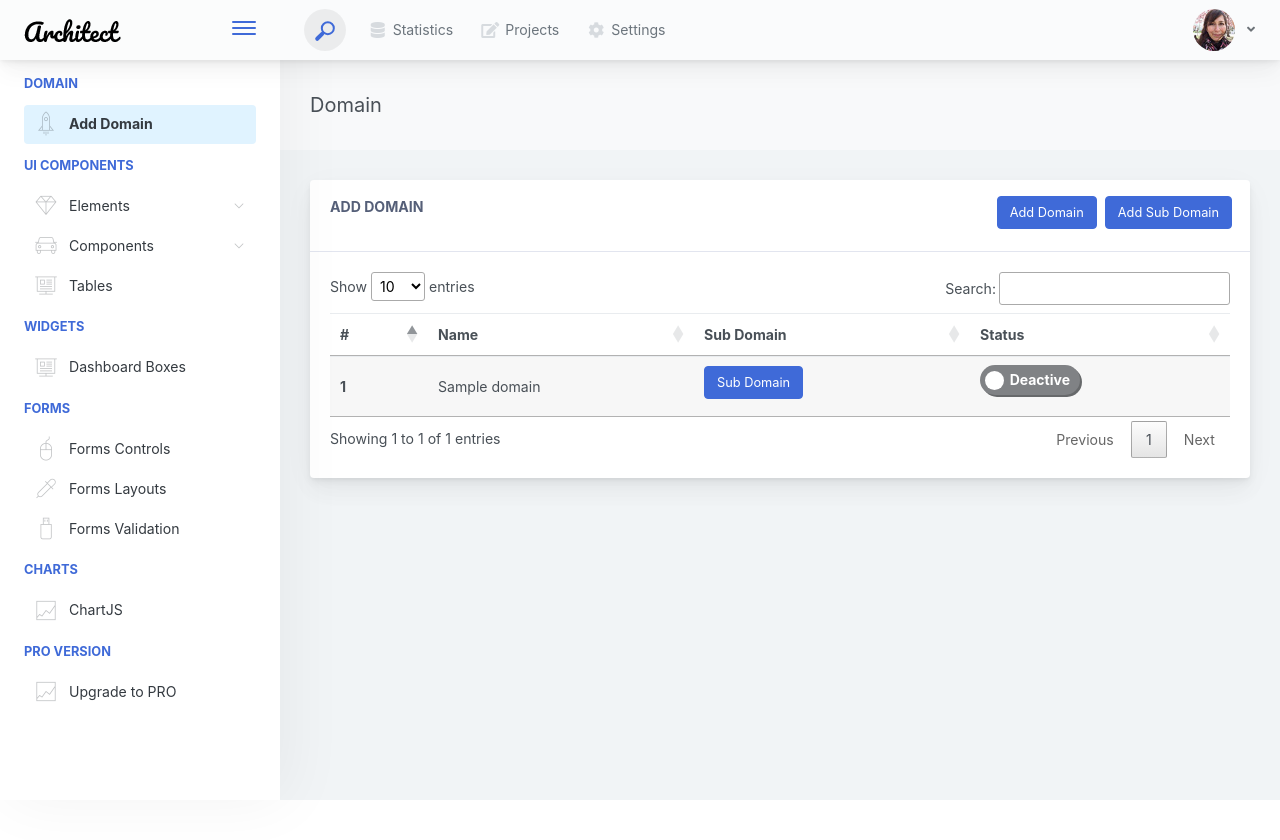
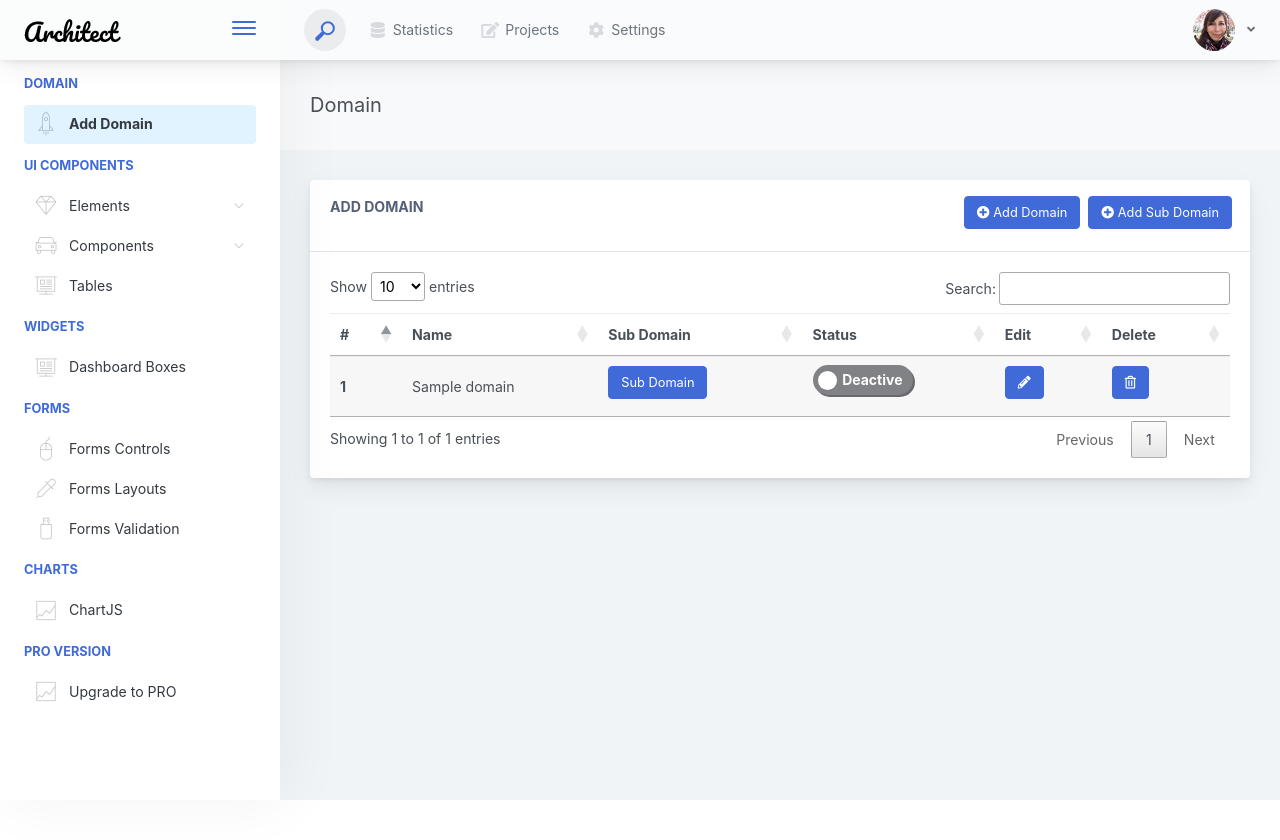
Before and after one commit to neha2R/Heritage, a Laravel app: page /admin/domain in a window 1280 px wide. Shown: the top 840 px of the page. Run offline with Laravel 8, Linux system fonts and the light colour scheme; a user stored in the database is signed in; tables that the repository leaves empty hold one stand-in row (values such as "Sample post"); some libraries are stand-ins or nearby versions.

Commit message:
Domain module completed

```diff
--- a/app/Domain.php
+++ b/app/Domain.php
@@ -3,9 +3,12 @@
 namespace App;
 
 use Illuminate\Database\Eloquent\Model;
+use Illuminate\Database\Eloquent\SoftDeletes;
 
 class Domain extends Model
 {
+    use SoftDeletes;
+
     //
     protected $fillable = ['name'];
 
--- a/app/Http/Controllers/DomainController.php
+++ b/app/Http/Controllers/DomainController.php
@@ -98,7 +98,15 @@ class DomainController extends Controller
      */
     public function update(Request $request, Domain $domain)
     {
-        //
+
+        $domain->name = $request->name;
+        $domain->save();
+        if ($domain->id) {
+            return redirect()->back()->with(['success' => 'Domain Updated Successfully']);
+        } else {
+            return redirect()->back()->with(['error' => 'Something Went Wrong Try Again Later']);
+        }
+
     }
 
     /**
@@ -109,7 +117,14 @@ class DomainController extends Controller
      */
     public function destroy(Domain $domain)
     {
-        dd($domain);
+
+        $domain->delete();
+        if ($domain->id) {
+            return redirect()->back()->with(['success' => 'Domain Deleted Successfully']);
+        } else {
+            return redirect()->back()->with(['error' => 'Something Went Wrong Try Again Later']);
+        }
+
     }
 
     public function addsubdomain(Request $request)
--- a/app/Subdomain.php
+++ b/app/Subdomain.php
@@ -3,13 +3,16 @@
 namespace App;
 
 use Illuminate\Database\Eloquent\Model;
+use Illuminate\Database\Eloquent\SoftDeletes;
 
 class Subdomain extends Model
 {
+    use SoftDeletes;
+
     //
 
     public function domain()
-        {
-            return $this->belongsTo('App\Domain', 'id', 'domain_id');
-        }
+    {
+        return $this->belongsTo('App\Domain', 'id', 'domain_id');
+    }
 }
--- a/resources/views/domain/list.blade.php
+++ b/resources/views/domain/list.blade.php
@@ -4,7 +4,8 @@
 <div class="app-main__inner">
 <div class="app-page-title">
    <div class="page-title-wrapper">
-				<div class="page-title-heading"> Domain
+      <div class="page-title-heading">
+         Domain
          <div class="page-title-subheading"> </div>
       </div>
    </div>
@@ -16,23 +17,26 @@
       <div class="row justify-content-center">
          <div class="col-md-12">
             <div class="card">
-							<div class="card-header display-inline mt-3">{{ __('Add Domain') }}
+               <div class="card-header display-inline mt-3">
+                  {{ __('Add Domain') }}
                   <!-- <a href="{{ route('domain.create') }}"  class="float-right mb-2 mr-2 btn-transition btn btn-outline-primary">Primary
                      </a> -->
-
-								<button type="button" class=" float-right btn mr-2 mb-2 btn-primary" data-toggle="modal" data-target=".add-sub-model">Add Sub Domain</button>
-
-								<button type="button" class=" float-right btn mr-2 mb-2 btn-primary" data-toggle="modal" data-target=".add-model">Add Domain</button>
-
-							</div> @if(session()->has('success'))
+                  <button type="button" class=" float-right btn mr-2 mb-2 btn-primary" data-toggle="modal" data-target=".add-sub-model"> <i class="fas fa-plus-circle"></i> Add Sub Domain</button>
+                  <button type="button" class=" float-right btn mr-2 mb-2 btn-primary" data-toggle="modal" data-target=".add-model"> <i class="fas fa-plus-circle"></i> Add Domain</button>
+               </div>
+               @if(session()->has('success'))
                <div class="alert alert-dismissable alert-success">
                   <button type="button" class="close" data-dismiss="alert" aria-label="Close"> <span aria-hidden="true">&times;</span> </button> <strong>
                   {!! session()->get('success') !!}
-        </strong> </div> @endif @if(session()->has('error'))
+                  </strong>
+               </div>
+               @endif @if(session()->has('error'))
                <div class="alert alert-dismissable alert-error">
                   <button type="button" class="close" data-dismiss="alert" aria-label="Close"> <span aria-hidden="true">&times;</span> </button> <strong>
                   {!! session()->get('error') !!}
-        </strong> </div> @endif
+                  </strong>
+               </div>
+               @endif
                <div class="card-body">
                   <div class="table-responsive">
                      <table id="table" class="mb-0 table table-striped">
@@ -42,6 +46,8 @@
                               <th>Name</th>
                               <th>Sub Domain</th>
                               <th>Status</th>
+                              <th>Edit</th>
+                              <th>Delete</th>
                            </tr>
                         </thead>
                         <tbody>
@@ -51,7 +57,6 @@
                               <td>{{$domain->name}}</td>
                               <td><button type="button" class=" btn mr-2 mb-2 btn-primary" data-toggle="modal" data-target="#sub-model-list{{$key}}">Sub Domain</button>
                               </td>
-
                               <td><label class="switch">
                                  @if($domain->status=='1')
                                  @php $status='checked'; @endphp
@@ -60,10 +65,19 @@
                                  @endif
                                  <input {{$status}}  type="checkbox" class="status" domainid="{{$domain->id}}">
                                  <span class="slider round"></span>
-											</label></td>
+                                 </label>
+                              </td>
+                              <td><button type="button" class=" btn mr-2 mb-2 btn-primary" data-toggle="modal" data-target="#edit-model{{$key}}"><i class="fas fa-pencil-alt"></i></button>
+                              </td>
+                              <td>
+                                 <form id="delete-domain" action="{{route('domain.destroy',$domain->id)}}" method="POST">
+                                    @method('DELETE')
+                                    @csrf
+                                    <button type="submit" class=" btn mr-2 mb-2 btn-primary " ><i class="far fa-trash-alt"></i></button>
+                                 </form>
+                              </td>
                            </tr>
                            @endforeach
-
                         </tbody>
                      </table>
                   </div>
@@ -73,9 +87,9 @@
       </div>
    </div>
 </div>
-
 @endsection @section('model')
 @foreach($domains as $key=>$domain)
+
 <!-- Add Model Start Here -->
 <div class="modal fade bd-example-modal-lg show" id="sub-model-list{{$key}}" tabindex="-1" role="dialog" aria-labelledby="myLargeModalLabel" style="display: none;" aria-hidden="true">
 <div class="modal-dialog modal-lg">
@@ -86,7 +100,6 @@
       </div>
       <div class="modal-body">
          <div class="table-responsive">
-
             <table id="table" class="mb-0 table table-striped">
                <thead>
                   <tr>
@@ -105,20 +118,54 @@
                      @endforeach
                </tbody>
             </table>
-
          </div>
          <div class="modal-footer">
             <button type="button" class="btn btn-secondary" data-dismiss="modal">Close</button>
             <!-- <button type="submit" class="btn btn-primary">Save changes</button> -->
-
+         </div>
       </div>
    </div>
 </div>
 </div>
 <!-- Add Model Ends here -->
-@endforeach
 
 
+<!-- Edit Model Start Here -->
+<div class="modal fade bd-example-modal-lg show" id="edit-model{{$key}}" tabindex="-1" role="dialog" aria-labelledby="myLargeModalLabel" style="display: none;" aria-hidden="true">
+  <div class="modal-dialog modal-lg">
+     <div class="modal-content">
+       <div class="modal-header">
+         <h5 class="modal-title" id="exampleModalLongTitle">Edit Domain </h5>
+         <button type="button" class="close" data-dismiss="modal" aria-label="Close"> <span aria-hidden="true">×</span> </button>
+      </div>
+      <div class="modal-body">
+
+	  <form id="edit-domain" class="col-md-10 mx-auto" method="post" action="{{ route('domain.update',$domain->id) }}" novalidate="novalidate">
+	  @method('PUT')
+
+               @csrf
+               <div class="form-group">
+                  <label for="name">Domain name</label>
+                  <input type="text" class="@error('name') is-invalid @enderror form-control" value="{{$domain->name}}" id="name" name="name" placeholder="Domain name required"> @error('name')
+                  <div class="alert alert-danger">{{ $message }}</div>
+                  @enderror
+               </div>
+               <!-- <div class="form-group">
+                  <button type="submit" class="btn btn-primary" name="signup" value="Sign up">Sign up</button>
+                  </div> -->
+         </div>
+         <div class="modal-footer">
+         <button type="button" class="btn btn-secondary" data-dismiss="modal">Close</button>
+         <button type="submit" class="btn btn-primary">Update changes</button>
+         </form>
+         </div>
+      </div>
+   </div>
+</div>
+<!-- Edit Model Ends here -->
+
+
+@endforeach
 <!-- Add Model Start Here -->
 <div class="modal fade bd-example-modal-lg show add-model" tabindex="-1" role="dialog" aria-labelledby="myLargeModalLabel" style="display: none;" aria-hidden="true">
    <div class="modal-dialog modal-lg">
@@ -128,14 +175,18 @@
             <button type="button" class="close" data-dismiss="modal" aria-label="Close"> <span aria-hidden="true">×</span> </button>
          </div>
          <div class="modal-body">
-						<form id="signupForm" class="col-md-10 mx-auto" method="post" action="{{ route('domain.store') }}" novalidate="novalidate"> @csrf
+            <form id="signupForm" class="col-md-10 mx-auto" method="post" action="{{ route('domain.store') }}" novalidate="novalidate">
+               @csrf
                <div class="form-group">
                   <label for="name">Domain name</label>
                   <input type="text" class="@error('name') is-invalid @enderror form-control" id="name" name="name" placeholder="Domain name required"> @error('name')
-								<div class="alert alert-danger">{{ $message }}</div> @enderror </div>
+                  <div class="alert alert-danger">{{ $message }}</div>
+                  @enderror
+               </div>
                <!-- <div class="form-group">
                   <button type="submit" class="btn btn-primary" name="signup" value="Sign up">Sign up</button>
-                                </div> --></div>
+                  </div> -->
+         </div>
          <div class="modal-footer">
          <button type="button" class="btn btn-secondary" data-dismiss="modal">Close</button>
          <button type="submit" class="btn btn-primary">Save changes</button>
@@ -145,7 +196,6 @@
    </div>
 </div>
 <!-- Add Model Ends here -->
-
 <!-- Sub Domain Add Model Start Here -->
 <div class="modal fade bd-example-modal-lg show add-sub-model" tabindex="-1" role="dialog" aria-labelledby="myLargeModalLabel" style="display: none;" aria-hidden="true">
    <div class="modal-dialog modal-lg">
@@ -155,8 +205,8 @@
             <button type="button" class="close" data-dismiss="modal" aria-label="Close"> <span aria-hidden="true">×</span> </button>
          </div>
          <div class="modal-body">
-						<form id="signupForm" class="col-md-10 mx-auto" method="post" action="{{ route('addsubdomain') }}" novalidate="novalidate"> @csrf
-
+            <form id="signupForm" class="col-md-10 mx-auto" method="post" action="{{ route('addsubdomain') }}" novalidate="novalidate">
+               @csrf
                <div class="form-group">
                   <label for="domain_id">Select Domain</label>
                   <select class="@error('domain_id') is-invalid @enderror form-control" id="domain_id" name="domain_id" required>
@@ -166,12 +216,15 @@
                      @endforeach
                   </select>
                   @error('domain_id')
-								<div class="alert alert-danger">{{ $message }}</div> @enderror </div>
-
+                  <div class="alert alert-danger">{{ $message }}</div>
+                  @enderror
+               </div>
                <div class="form-group">
                   <label for="name">Sub Domain name</label>
                   <input type="text" class="@error('subdomain_name') is-invalid @enderror form-control" id="subdomain_name" name="subdomain_name" placeholder="Domain name"> @error('subdomain_name')
-								<div class="alert alert-danger">{{ $message }}</div> @enderror </div>
+                  <div class="alert alert-danger">{{ $message }}</div>
+                  @enderror
+               </div>
          </div>
          <div class="modal-footer">
          <button type="button" class="btn btn-secondary" data-dismiss="modal">Close</button>
@@ -182,7 +235,6 @@
    </div>
 </div>
 <!-- Add Sub Domain Model Ends here -->
-
 @endsection
 <!-- Ends Here -->@section('js')
 <script>
@@ -215,6 +267,11 @@
           }
          });
 
+
+   $('#delete-domain').submit(function() {
+     var c = confirm("Are you sure want to delete ?");
+     return c; //you can just return c because it will be true or false
+   });
+
 </script>
-
 @endsection()
--- a/resources/views/layouts/app.blade.php
+++ b/resources/views/layouts/app.blade.php
@@ -30,6 +30,8 @@
   <link rel="stylesheet" href="https://cdn.datatables.net/1.10.25/css/jquery.dataTables.min.css" type="text/css">
   <link rel="stylesheet" href="{{ asset('/assets/css/developer.css') }}" type="text/css">
   <link rel="stylesheet" href="https://cdnjs.cloudflare.com/ajax/libs/limonte-sweetalert2/6.6.9/sweetalert2.min.css">
+
+  <link rel="stylesheet" href="https://cdnjs.cloudflare.com/ajax/libs/font-awesome/5.15.3/css/all.min.css"  crossorigin="anonymous" referrerpolicy="no-referrer" />
 
   @yield('css')
 
```
Also changed, not shown: database/migrations/2021_07_24_064757_add_fields_to_user_table.php (added), database/migrations/2021_07_24_065626_add_fields_to_domains_table.php (added), database/migrations/2021_07_24_065639_add_fields_to_subdomains_table.php (added). Lines whose indentation alone changed are shown as unchanged.
